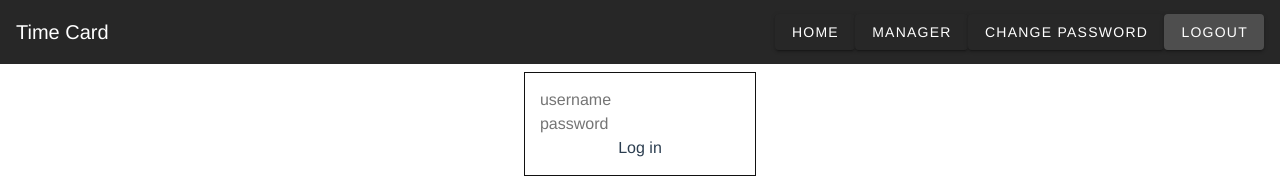
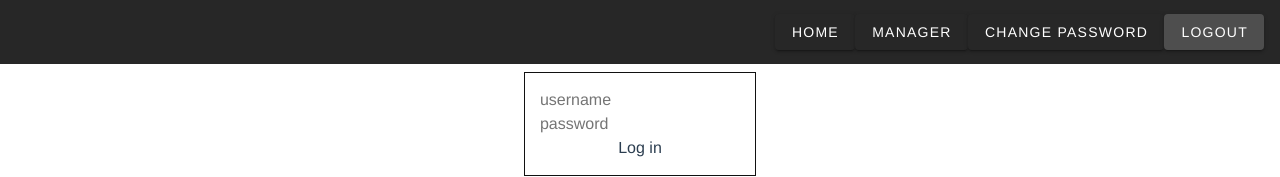
Before and after one commit to akhelouat/time-card-frontend, a Vue app: page / in a window 1280 px wide. Shown: the top 177 px of the page. Built offline with nearby package versions, Linux system fonts and the light colour scheme; what v-calendar would draw is missing.

Commit message:
add: logo in menu

```diff
--- a/src/components/Header.vue
+++ b/src/components/Header.vue
@@ -6,7 +6,10 @@
         elevate-on-scroll
         scroll-target="#scrolling-techniques-7"
       >
-        <v-toolbar-title>Time Card</v-toolbar-title>
+        <div max-width="10%" max-height="100%">
+            <v-img src="../assets/logo.png"></v-img>
+        </div>
+
         <v-spacer></v-spacer>
         <div v-if="user.role">
 
@@ -43,6 +46,7 @@
                 Logout
             </v-btn>
         </div>
+        <div else></div>
       </v-app-bar>
 
 </template>
@@ -60,3 +64,6 @@
         }
     }
 </script>
+
+<style scoped>
+</style>
```
